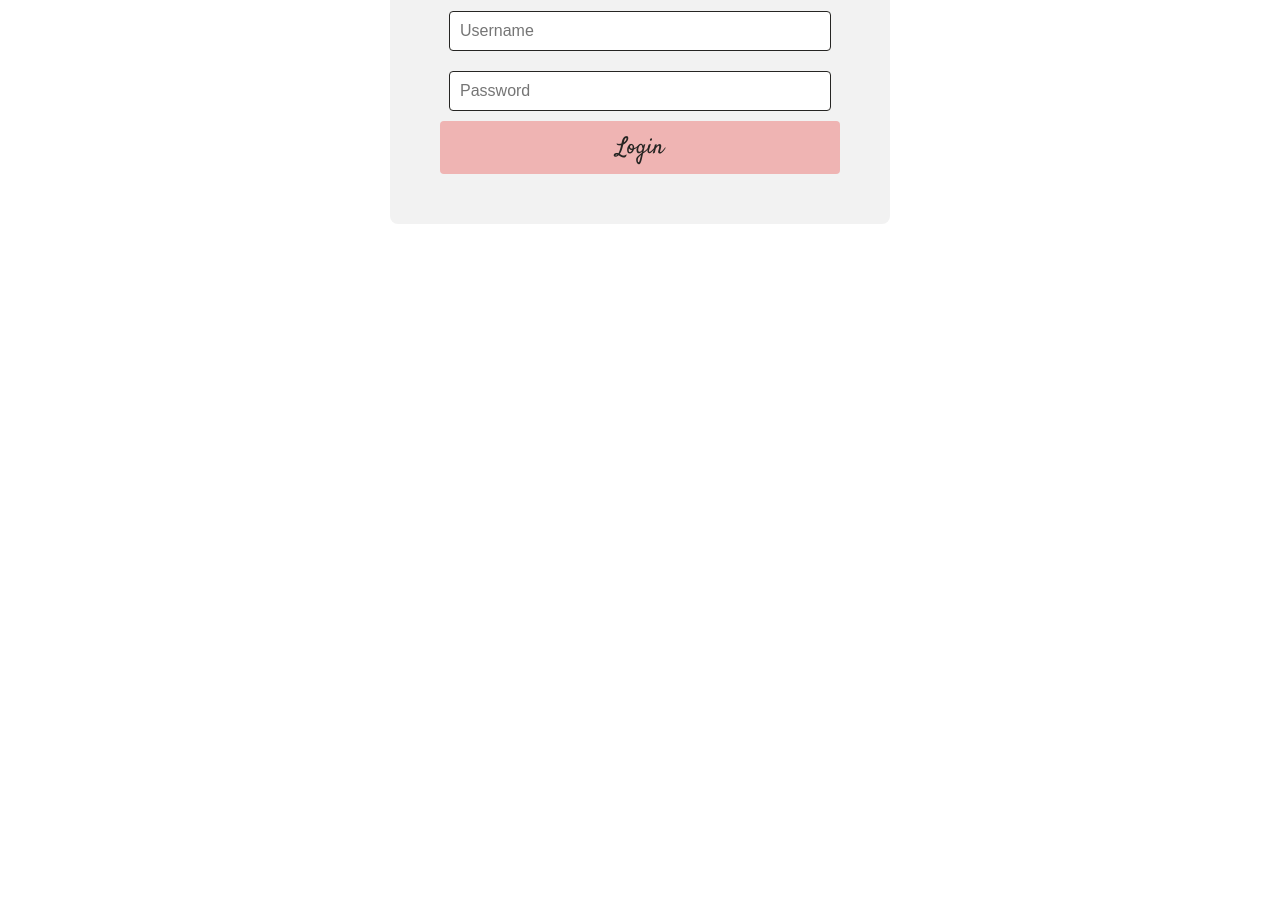
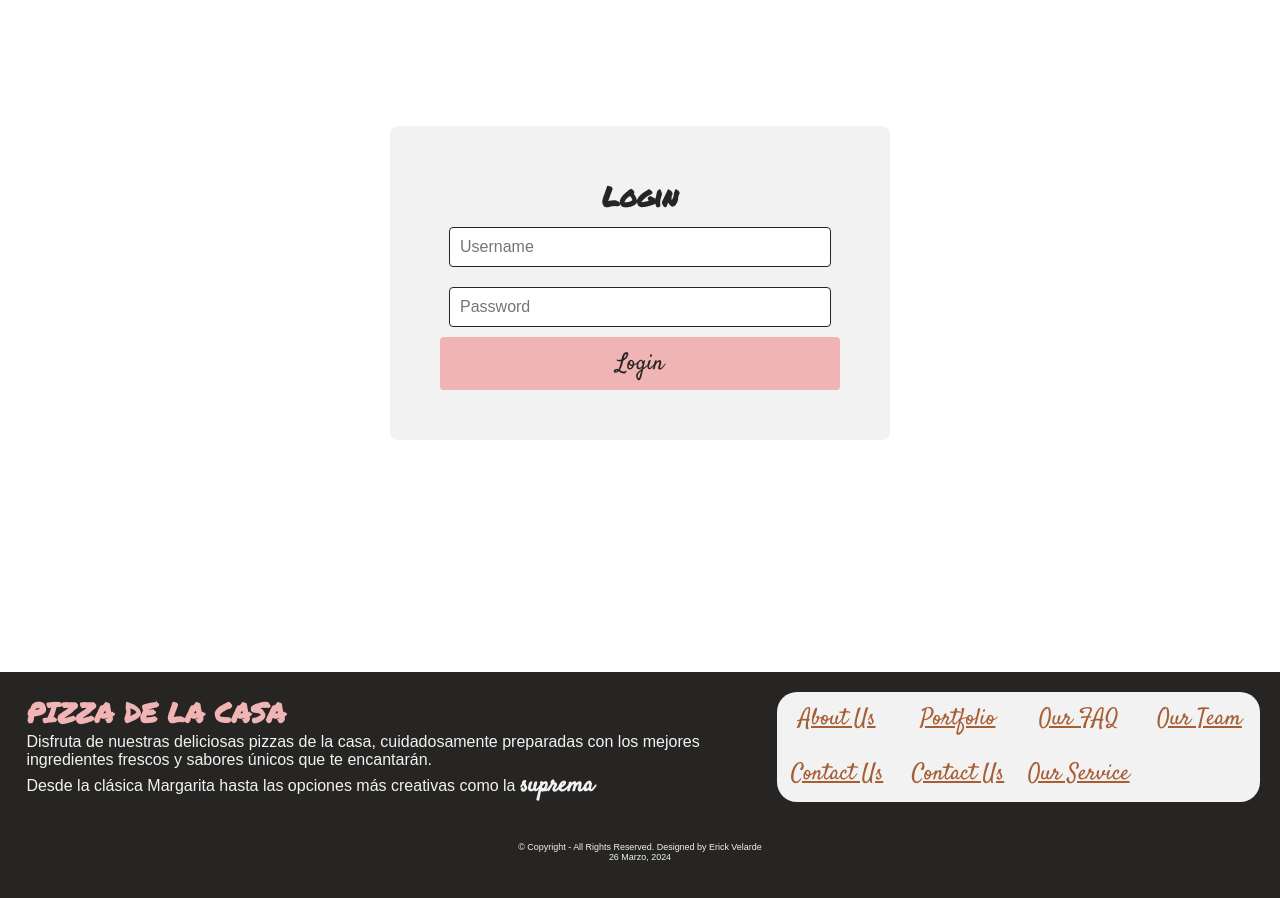
Before and after one commit to EricKV3larde/pizza, a React (Create React App) app: page /login in a window 1280 px wide. Shown: the part 240-1138 px from the top of the page. Before the commit the page ends 800 px from the top, so only its background shows below. Built offline with nearby package versions, Linux system fonts and the light colour scheme.

Commit message:
correcion anadir pizza
arreglando funcionalidad de agragar el precio correcto para el tipo de pizza seleccionado

```diff
--- a/src/App.css
+++ b/src/App.css
@@ -30,6 +30,9 @@
   color: #61dafb;
 }
 
+.footer {
+  flex-shrink: 0; /* Evita que el footer se contraiga si hay poco contenido */
+}
 @keyframes App-logo-spin {
   from {
     transform: rotate(0deg);
--- a/src/App.js
+++ b/src/App.js
@@ -1,11 +1,12 @@
-import './App.css';
-import { BrowserRouter as Router, Routes, Route } from 'react-router-dom';
-import { Navbar } from './components/navbar';
-import { Carro } from './pages/carro/carro';
-import { Tienda } from './pages/tienda/tienda';
-import { Login } from './pages/login/login.jsx'
-import { ShopContextProvider } from './context/shop-context';
-import { Slide } from './pages/promos/slide.jsx';
+import "./App.css";
+import { BrowserRouter as Router, Routes, Route } from "react-router-dom";
+import { Navbar } from "./components/navbar";
+import { FooterBar } from "./components/footerbar.jsx";
+import { Carro } from "./pages/carro/carro";
+import { Tienda } from "./pages/tienda/tienda";
+import { Login } from "./pages/login/login.jsx";
+import { ShopContextProvider } from "./context/shop-context";
+import { Slide } from "./pages/promos/slide.jsx";
 
 function App() {
   return (
@@ -21,6 +22,7 @@ function App() {
             <Route path="/carro" element={<Carro />} />
             <Route path="/login" element={<Login />} />
           </Routes>
+          <FooterBar />
         </Router>
       </ShopContextProvider>
     </div>
--- /dev/null
+++ b/src/components/footerbar.css
@@ -0,0 +1,46 @@
+
+
+.container {
+    display: grid;
+    grid-template-columns: 1fr;
+    gap: 20px;
+    background-color: var(--negro);
+    padding: 20px; /* Agrega padding alrededor del contenedor */
+    box-sizing: border-box; /* Asegura que el padding se incluya en el tamaño total del contenedor */
+}
+.pizza{
+    color: var(--rosado);
+}
+.ppp{
+    font-size: medium;
+    font-family: sans-serif;
+}
+.header {
+    grid-column: 1 / 2;
+    text-align: left;
+    padding-left: .5vw;
+    color: var(--blanco);
+}
+
+.content-grid {
+    display: grid;
+    grid-template-columns: repeat(2, 1fr);
+    background-color: var(--blanco);
+    border-radius: 20px;
+}
+
+.navbar1 {
+    display: grid;
+    grid-template-columns: repeat(2, 1fr);
+}
+
+.footer {
+    grid-column: 1 / span 2;
+    background-color: var(--negro);
+    color: var(--blanco);
+    padding: 20px;
+
+}
+.footer p{
+    font-size: .7vw;
+}
--- /dev/null
+++ b/src/components/footerbar.jsx
@@ -0,0 +1,37 @@
+import React from "react";
+import "./footerbar.css";
+export const FooterBar = () => {
+  return (
+    <div className="container">
+      <div className="header">
+        <h2 className="pizza">PIZZA DE LA CASA</h2>
+        <div className="content">
+          <p className="ppp">
+            Disfruta de nuestras deliciosas pizzas de la casa, cuidadosamente preparadas con los mejores ingredientes frescos y sabores únicos que te encantarán.
+          </p>
+          <p className="ppp">
+          Desde la clásica Margarita hasta las opciones más creativas como la <strong>suprema</strong>
+          </p>
+        </div>
+      </div>
+      <div className="content-grid">
+        <div className="navbar1">
+          <a href="#">About Us</a>
+          <a href="#">Portfolio</a>
+          <a href="#">Contact Us</a>
+          <a href="#">Contact Us</a>
+        </div>
+        <div className="navbar1">
+          <a href="#">Our FAQ</a>
+          <a href="#">Our Team</a>
+          <a href="#">Our Service</a>
+        </div>
+      </div>
+
+      <div className="footer">
+        <p>© Copyright - All Rights Reserved. Designed by Erick Velarde</p>
+        <p>26 Marzo, 2024</p>
+      </div>
+    </div>
+  );
+};
--- a/src/context/shop-context.jsx
+++ b/src/context/shop-context.jsx
@@ -1,61 +1,64 @@
-import React, {createContext, useState} from "react"
+import React, { createContext, useState, useEffect } from "react";
 import { PIZZAS } from "../pizzas";
 
 export const ShopContext = createContext(null);
 
-
-const getDefaultItems = () =>{
-    let cart = {}
-
-    for(let i=1 ; i<PIZZAS.length+1; i++) {
-        cart[i] = 0
+const getDefaultItems = () => {
+  let cart = {};
+  for (let i = 1; i < PIZZAS.length + 1; i++) {
+    cart[i] = 0;
   }
   return cart;
-
 };
-
-// {
-//     1:0,
-//     2:0,
-//     3:0,
-//     4:0,
-//     5:0,
-//     6:0,
-//     7:0,
-//     8:0,
-// }
 
 export const ShopContextProvider = (props) => {
   const [cartItems, setCartItems] = useState(getDefaultItems());
+  const [totalPrice, setTotalPrice] = useState(0);
 
-    // this new funtion is for add pizzas
+  useEffect(() => {
+    console.log("22 - TotalPrice-> ", totalPrice);
+  }, [totalPrice]);
 
-    const addItems = (itemId) =>{
-        setCartItems((prev) => ({...prev, [itemId]: prev[itemId]+ 1}));
+  const addItems = (itemId, precio) => {
+    setCartItems((prev) => ({
+      ...prev,
+      [itemId]: prev[itemId] + 1,
+    }));
+    setTotalPrice((prevPrice) => {
+      const newTotal = prevPrice + precio;
+      console.log("Nuevo precio actual:", precio);
+      console.log("Nuevo precio total shopprovider:", newTotal);
+      console.log("TotalPrice-> ", totalPrice);
+      return newTotal;
+    });
   };
 
-    const removeItems = (itemId) =>{
-        setCartItems((prev) => ({...prev, [itemId]: prev[itemId]- 1}));
-    };
-
-    const actualizarCarrito = (newAmount, itemId) =>{
-        setCartItems((prev) => ({...prev, [itemId]: newAmount}));
+  const removeItems = (itemId) => {
+    setCartItems((prev) => ({
+      ...prev,
+      [itemId]: prev[itemId] - 1,
+    }));
   };
 
   const getTotal = () => {
     let total = 0;
-        for (const item in cartItems) {
-            if (cartItems[item]>0){
-                let itemInfo = PIZZAS.find((pizza) => pizza.id === Number(item));
-                total += cartItems[item]* itemInfo.precios.simple;
-            }
-
-        };
+    total += totalPrice;
+    console.log("Total FINAL -> ", totalPrice);
     return total;
   };
 
-    const contextValue = {cartItems, addItems, removeItems, actualizarCarrito, getTotal};
+  const contextValue = {
+    cartItems,
+    addItems,
+    removeItems,
+    getTotal,
+  };
 
   console.log(cartItems);
-    return <ShopContext.Provider value={contextValue}>{props.children}</ShopContext.Provider>
+
+  return (
+    <ShopContext.Provider value={contextValue}>
+      {props.children}
+    </ShopContext.Provider>
+  );
 };
--- a/src/pages/carro/carro.css
+++ b/src/pages/carro/carro.css
@@ -5,10 +5,17 @@
   padding: 20px;
   border-radius: 10px;
   max-width: 600px; /* Ancho máximo del carrito */
-    margin: 2rem auto; /* Centrar el carrito en el contenedor */
+  margin: 27vh auto; /* Centrar el carrito en el contenedor */
 }
 
-  .imagen-horno{
+
+body {
+  margin: 0;
+  padding: 0;
+  height: 100%;
+}
+
+.imagen-horno {
   width: 3rem;
 }
 .carro h1 {
@@ -44,18 +51,18 @@
   margin-bottom: 10px;
 }
 
-.pagar, .subtototal-estilo{
+.pagar,
+.subtototal-estilo {
   font-family: sans-serif;
   text-align: right;
   padding-right: 1rem;
-
 }
 
-.subtototal-estilo{
+.subtototal-estilo {
   font-weight: lighter;
 }
 
-.btn-pagar{
+.btn-pagar {
   background-color: var(--verde);
   color: var(--negro);
   padding: 10px 20px;
@@ -66,14 +73,13 @@
   transition: background-color 0.3s ease-in-out;
   font-size: large;
 }
-.btn-pagar:hover{
+.btn-pagar:hover {
   background-color: var(--verdeOscuro);
   color: var(--blanco);
 }
 
-
 .pizza-error-container {
-  background-image: url('../../assets/fondo-error.png');
+  background-image: url("../../assets/fondo-error.png");
   background-size: contain; /* Cambiar a 'contain' para que la imagen se ajuste dentro del contenedor */
   background-position: center;
   background-repeat: no-repeat;
@@ -82,7 +88,7 @@
   padding-right: 2vh;
 }
 
-.pizza-error{
+.pizza-error {
   margin-top: 5vh;
   height: 10vh;
 }
--- a/src/pages/carro/carroitem.jsx
+++ b/src/pages/carro/carroitem.jsx
@@ -19,7 +19,7 @@ export const CartItem = (props) => {
             <div className="contador">
                     <button className="btn-quitar" onClick={() => removeItems(id)}> - </button>
                     <input value={cartItems[id]} onChange={(e)=> actualizarCarrito(Number(e.target.value),id)} />
-                    <button className="btn-anadir" onClick={() => addItems(id)}> + </button>
+                    <button className="btn-anadir" onClick={() => addItems(id, 20)}> + </button>
             </div>
 
         </div>
--- a/src/pages/login/login.css
+++ b/src/pages/login/login.css
@@ -1,6 +1,6 @@
 .login-container {
   max-width: 400px;
-  margin: 2vh auto;
+  margin: 29vh auto;
   padding: 50px;
   background-color: var(--blanco);
   border-radius: 8px;
--- a/src/pages/promos/estilosSlide.css
+++ b/src/pages/promos/estilosSlide.css
@@ -20,7 +20,7 @@ img {
 .main-container {
   width: 700px;
   height: 300px;
-  margin: 25vh auto;
+  margin: 29vh auto;
 }
 
 /* Slider container */
--- a/src/pizzas.js
+++ b/src/pizzas.js
@@ -6,6 +6,7 @@ export const PIZZAS = [
         pizzaName: "Americana",
         descripcion: "Jamón y Mozarella.",
         fotoPizza: americana,
+        dobleQueso: false,
         precios: {
             simple: 20,
             extra: 25,
@@ -16,6 +17,7 @@ export const PIZZAS = [
         pizzaName: "Hawaiana",
         descripcion: "Jamón, Piña y Mozarella.",
         fotoPizza: americana,
+        dobleQueso: false,
         precios: {
             simple: 20,
             extra: 25,
@@ -26,6 +28,7 @@ export const PIZZAS = [
         pizzaName: "Chorizo ahumado",
         descripcion: "Chorizo ahumado y Mozarella.",
         fotoPizza: americana,
+        dobleQueso: false,
         precios: {
             simple: 20,
             extra: 25,
@@ -36,6 +39,7 @@ export const PIZZAS = [
         pizzaName: "Vegetariana",
         descripcion: "Aceitunas verdes, Champiñones, Puerro, Pimentón y Mozarella.",
         fotoPizza: americana,
+        dobleQueso: false,
         precios: {
             simple: 20,
             extra: 25,
@@ -46,6 +50,7 @@ export const PIZZAS = [
         pizzaName: "Pepperoni",
         descripcion: "Pepperoni y Mozarella.",
         fotoPizza: americana,
+        dobleQueso: false,
         precios: {
             simple: 20,
             extra: 25,
@@ -56,6 +61,7 @@ export const PIZZAS = [
         pizzaName: "Continental",
         descripcion: "Jamon, Chorizo ahumado, champiñones, puerro y Mozarella.",
         fotoPizza: americana,
+        dobleQueso: false,
         precios: {
             simple: 20,
             extra: 25,
@@ -66,6 +72,7 @@ export const PIZZAS = [
         pizzaName: "Suprema",
         descripcion: "Jamon, Chorizo ahumado, Pepperoni, Champiñones, Aceituna verde, Pimentón, Puerro y Mozarella.",
         fotoPizza: americana,
+        dobleQueso: false,
         precios: {
             simple: 30,
             extra: 35,
```
Also changed, not shown: src/pages/tienda/pizza.jsx (+28 -11 lines). Lines whose indentation alone changed are shown as unchanged.
